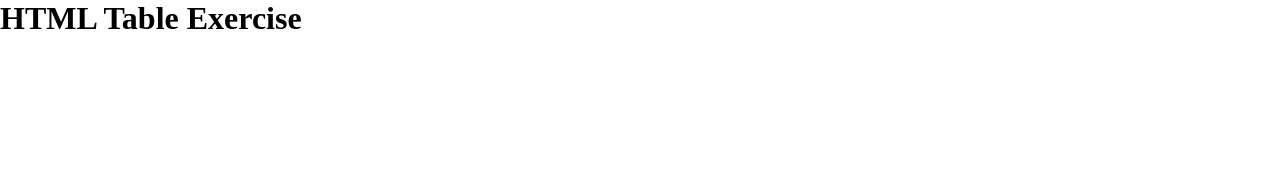
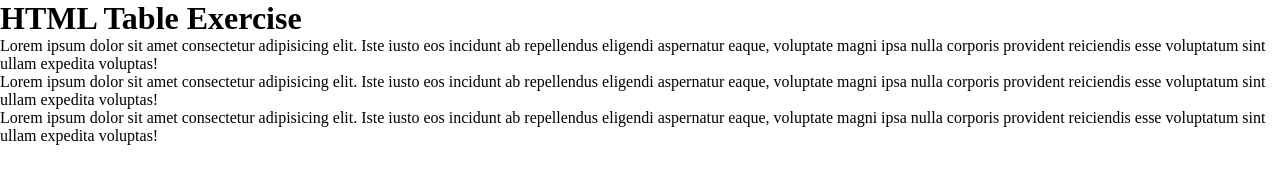
Before and after one commit to Saveetha-JFST/html-table-exercise, a plain HTML site: page index.html in a window 1280 px wide. Drawn offline with Linux system fonts and the light colour scheme.

Commit message:
ADD. Inlcuded a few <p> elememts.

```diff
--- a/index.html
+++ b/index.html
@@ -5,5 +5,9 @@
 </head>
 <body>
     <h1>HTML Table Exercise</h1>
+    <p>Lorem ipsum dolor sit amet consectetur adipisicing elit. Iste iusto eos incidunt ab repellendus eligendi aspernatur eaque, voluptate magni ipsa nulla corporis provident reiciendis esse voluptatum sint ullam expedita voluptas!</p>
+    <p>Lorem ipsum dolor sit amet consectetur adipisicing elit. Iste iusto eos incidunt ab repellendus eligendi aspernatur eaque, voluptate magni ipsa nulla corporis provident reiciendis esse voluptatum sint ullam expedita voluptas!</p>
+    <p>Lorem ipsum dolor sit amet consectetur adipisicing elit. Iste iusto eos incidunt ab repellendus eligendi aspernatur eaque, voluptate magni ipsa nulla corporis provident reiciendis esse voluptatum sint ullam expedita voluptas!</p>
+
 </body>
 </html>
```
